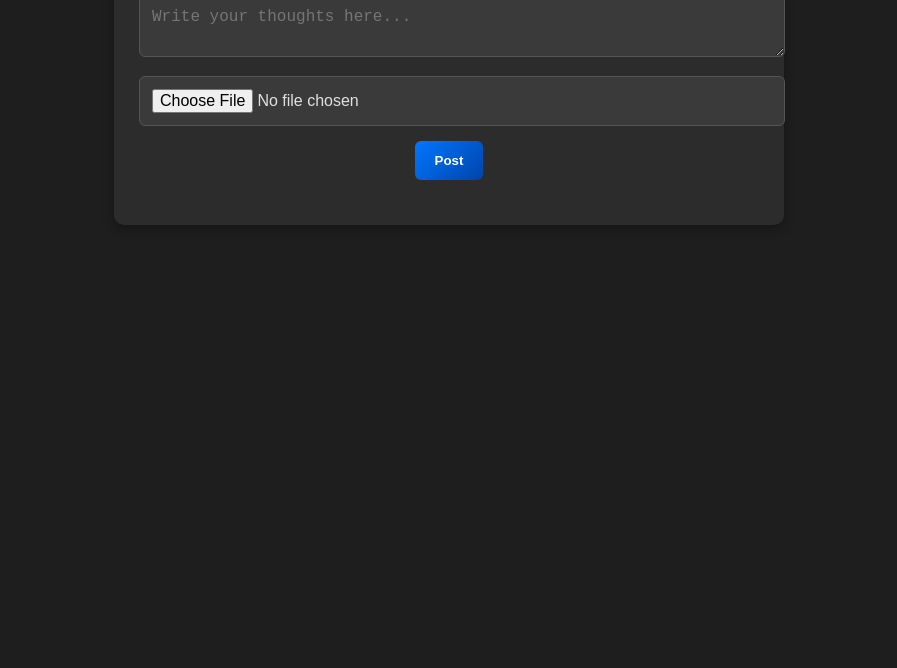
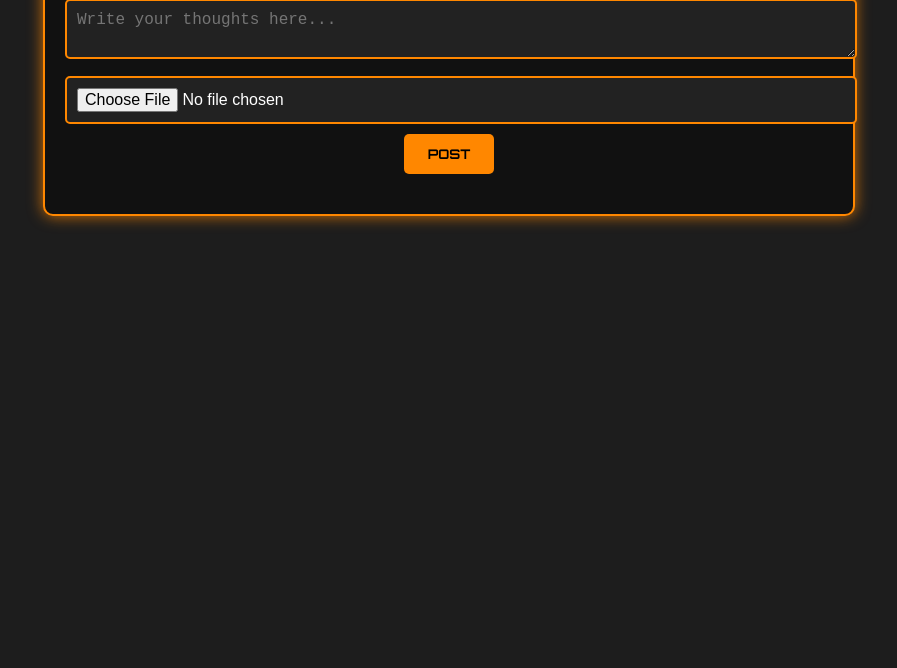
Before and after one commit to bladesxbullets/icarusisdead, a plain HTML site: page index.html in a window 1280 px wide. Shown: the part 132-800 px from the top of the page, without its empty margins (191-1088 px from the left). Drawn offline with nearby package versions, Linux system fonts and the light colour scheme.

Commit message:
mclaren edit

```diff
--- a/styles.css
+++ b/styles.css
@@ -1,75 +1,118 @@
-/* General Styles */
+@import url('https://fonts.googleapis.com/css2?family=Orbitron:wght@400;700&family=Poppins:wght@300;400;600&display=swap');
+
 body {
-    font-family: 'Inter', sans-serif;
-    background-color: #1e1e1e;
-    color: #e0e0e0;
+    font-family: 'Poppins', sans-serif;
+    background-color: #1D1D1D; /* Dark asphalt-like background */
+    color: #EAEAEA;
     text-align: center;
     margin: 0;
-    padding: 20px;
+    padding: 0;
 }
 
-/* Main Container */
 .container {
-    width: 50%;
-    margin: auto;
-    background: #2c2c2c;
-    padding: 25px;
+    width: 60%;
+    margin: 40px auto;
+    background: #111; /* Dark theme */
+    padding: 20px;
     border-radius: 10px;
-    box-shadow: 0 4px 12px rgba(0, 0, 0, 0.3);
+    box-shadow: 0px 0px 15px rgba(255, 135, 0, 0.8);
+    border: 2px solid #FF8700;
 }
 
-/* Inputs & Textarea */
+h1 {
+    font-family: 'Orbitron', sans-serif;
+    font-size: 28px;
+    text-transform: uppercase;
+    color: #FF8700;
+    margin-bottom: 15px;
+}
+
 textarea, input {
     width: 100%;
-    padding: 12px;
-    margin-bottom: 15px;
-    background: #3a3a3a;
-    border: 1px solid #555;
-    border-radius: 6px;
-    color: #e0e0e0;
+    background: #222;
+    border: 2px solid #FF8700;
+    color: white;
+    padding: 10px;
     font-size: 16px;
+    border-radius: 5px;
+    margin-bottom: 10px;
+    outline: none;
 }
 
-/* Button Styling */
 button {
-    padding: 12px 20px;
-    background: linear-gradient(135deg, #0077ff, #0044aa);
-    color: white;
+    padding: 12px 24px;
+    background: #FF8700;
+    color: black;
+    font-weight: bold;
     border: none;
-    border-radius: 6px;
     cursor: pointer;
-    font-weight: bold;
+    border-radius: 5px;
     transition: 0.3s;
+    font-family: 'Orbitron', sans-serif;
+    text-transform: uppercase;
 }
 
 button:hover {
-    background: linear-gradient(135deg, #0044aa, #002266);
+    background: #E76F00;
 }
 
-/* Posts Section */
 #posts {
     margin-top: 20px;
 }
 
-/* Individual Post */
 .post {
-    background: #252525;
+    background: #333;
     padding: 15px;
     margin-top: 15px;
     border-radius: 8px;
     text-align: left;
-    box-shadow: 0 2px 8px rgba(0, 0, 0, 0.2);
+    border-left: 5px solid #FF8700;
+    position: relative;
 }
 
-/* Media in Posts */
+.post h3 {
+    color: #FF8700;
+    font-family: 'Orbitron', sans-serif;
+}
+
 .post img, .post video {
     max-width: 100%;
     margin-top: 10px;
     border-radius: 5px;
 }
 
-/* Post Text */
-.post p {
-    font-size: 16px;
-    line-height: 1.5;
+.delete-btn {
+    background: #ff4444;
+    color: white;
+    border: none;
+    padding: 6px 10px;
+    font-size: 12px;
+    cursor: pointer;
+    border-radius: 5px;
+    position: absolute;
+    top: 10px;
+    right: 10px;
+    transition: 0.3s;
 }
+
+.delete-btn:hover {
+    background: #cc0000;
+}
+
+/* Scrollbar */
+::-webkit-scrollbar {
+    width: 8px;
+}
+
+::-webkit-scrollbar-track {
+    background: #222;
+}
+
+::-webkit-scrollbar-thumb {
+    background: #FF8700;
+    border-radius: 5px;
+}
+
+::-webkit-scrollbar-thumb:hover {
+    background: #E76F00;
+}
```
